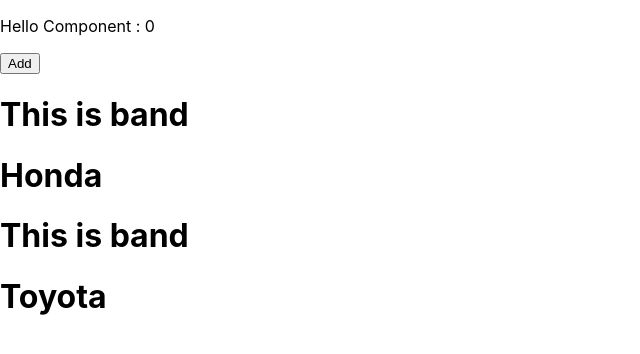
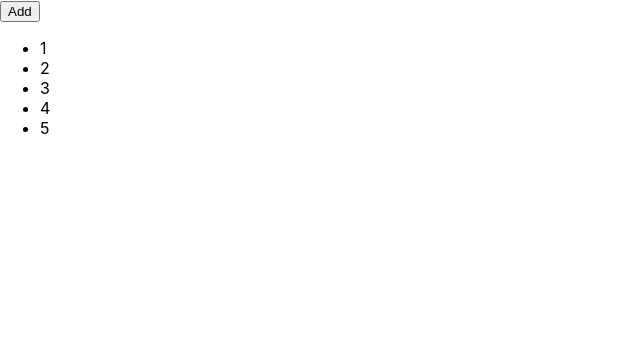
Before and after one commit to supawit60/eiei, a React (Create React App) app: page / in a window 1280 px wide. Shown: the top 354 px of the page, without its empty margins (0-640 px from the left). Built offline with nearby package versions, Linux system fonts and the light colour scheme.

Commit message:
add for loop push item

```diff
--- a/src/index.js
+++ b/src/index.js
@@ -8,8 +8,6 @@
     super(props);
     this.state = {
       count: 0,
-      title: 'XX',
-      etc: '',
     };
   }
 
@@ -17,52 +15,40 @@
     this.setState((prevState) => ({
       count: prevState.count + 1,
     }));
-    console.log(this.state.count);
   };
 
   render() {
-    if (this.state.count % 2 === 1) {
-      return <h1>This is a Book.</h1>;
+    const numbers = [];
+    for (let i = 1; i <= this.state.count; i++) {
+      numbers.push(<li>{i % 2 === 0 ? 'even' : 'odds'}</li>);
     }
     return (
       <div>
-        <p>
-          {this.props.title} : {this.state.count}
-        </p>
         <button onClick={this.onAdd}>Add</button>
+        <ul>{numbers}</ul>
       </div>
     );
   }
 }
 
-function Car(props) {
-  const isHonda = props.isHonda;
-  const isToyota = props.isToyota;
-  let car;
-
-  if (isHonda) {
-    car = <h1>Honda</h1>;
-  }
-  if (isToyota) {
-    car = <h1>Toyota</h1>;
-  }
-  if (!isHonda && !isToyota) {
-    return null;
+function ItemList(props) {
+  const items = [];
+  for (let i = 0; i < props.numbers.length; i++) {
+    items.push(<li>{i}</li>);
   }
   return (
-    <div>
-      <h1>This is band</h1>
-      {car ? car : <h1>No Name</h1>}
-    </div>
+    <ul>
+      {props.numbers.map((n) => (
+        <li>{n}</li>
+      ))}
+    </ul>
   );
 }
-
+const numbers = [1, 2, 3, 4, 5];
 ReactDOM.render(
   <React.StrictMode>
     <HelloWorldComp title={'Hello Component'} />
-    <Car isHonda={true} />
-    <Car isToyota={true} />
-    <Car isToyota={false} />
+    <ItemList numbers={numbers} />
   </React.StrictMode>,
   document.getElementById('root')
 );
```
